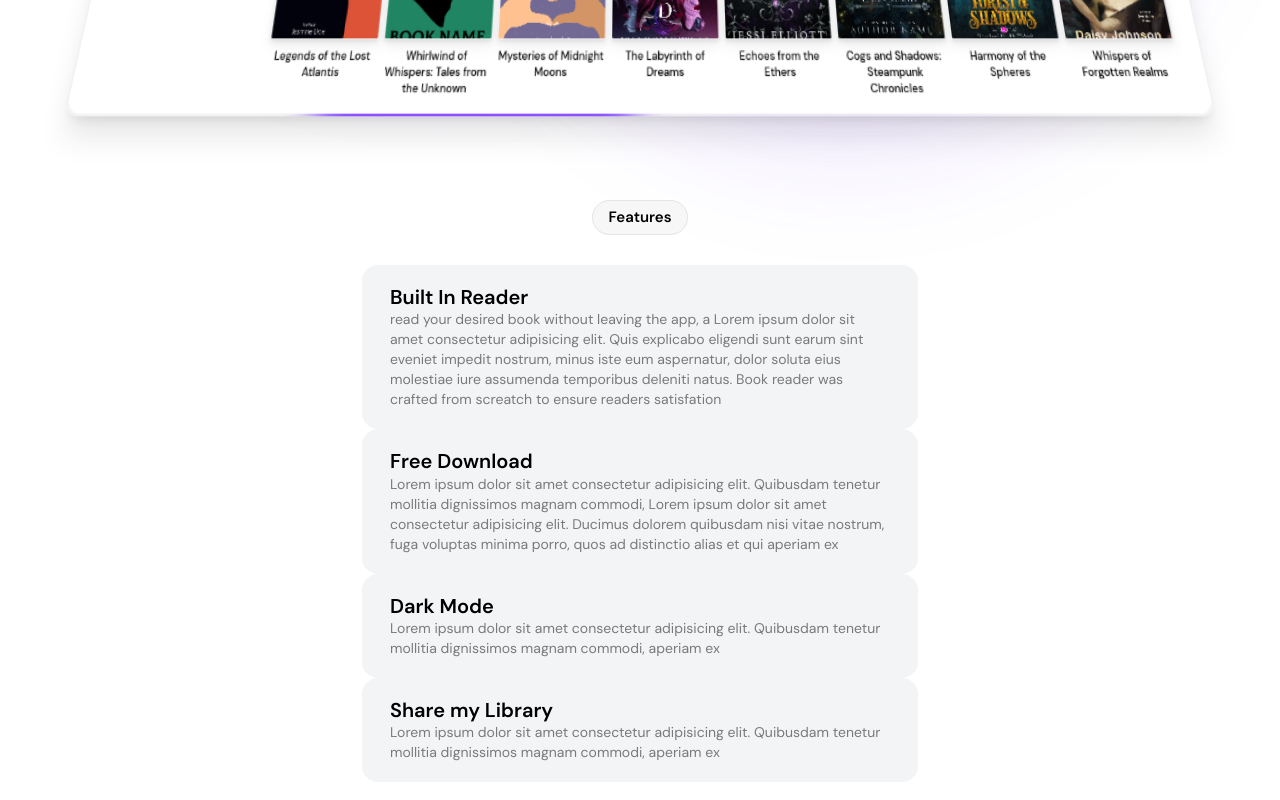
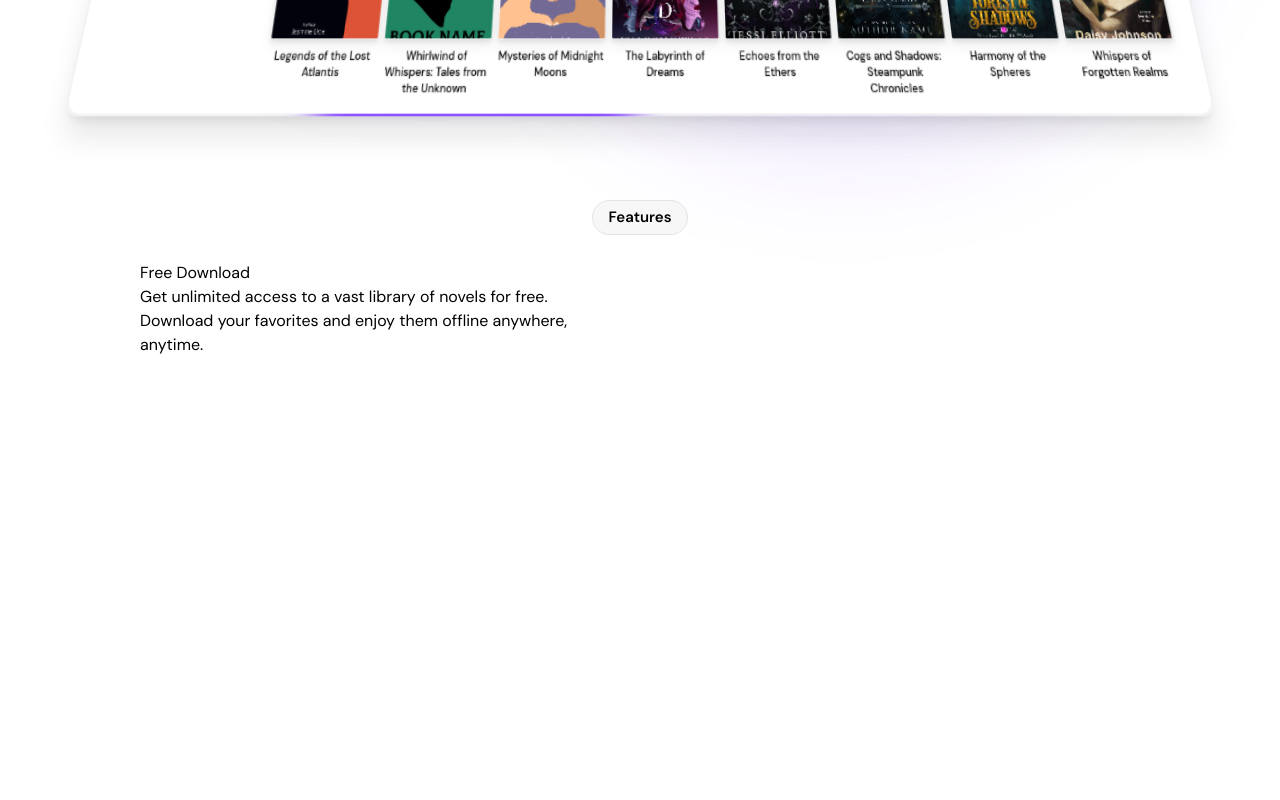
Before and after one commit to kevindermot99/gamezilla, a React (Vite) app: page / in a window 1280 px wide. Shown: the part 986-1786 px from the top of the page. After the commit the page ends 1443 px from the top, so only its background shows below. Built offline with nearby package versions, Linux system fonts and the light colour scheme; a web font is replaced by a local one.

Commit message:
features grid reset

```diff
--- a/src/Landing.jsx
+++ b/src/Landing.jsx
@@ -5,7 +5,6 @@ import screenShoot from "./assets/images/screenshoot.png"
 import { GoArrowUpRight } from "react-icons/go";
 
 function Landing() {
-
 
   return (
     <div className='px-14 max-lg:px-5 overflow-clip pb-[100px]'>
@@ -27,8 +26,6 @@ function Landing() {
         </div>
       </nav>
 
-
-
       <section className=' flex flex-col items-center justify-center text-center p-7 relative max-sm:p-0 max-sm:space-y-6'>
 
         <div className="absolute top-56 left-7 -z-[10] size-[700px] blur-3xl opacity-15 rounded-[50%] bg-main-color max-sm:hidden"></div>
@@ -41,30 +38,19 @@ function Landing() {
           Read or Download Novels online at $0.00 cost, Lorem ipsum dolor sit amet consectetur adipisicing elit. Beatae voluptate at necessitatibus sed dolorum perferendis in Voluptas, deleniti?
         </p>
         <div className='gradient-moving-bg shadow-xl' >
-          <img  src={screenShoot} loading='lazy' className=' w-full max-w-[1000px] rounded-xl' alt="screenshot" />
+          <img src={screenShoot} loading='lazy' className=' w-full max-w-[1000px] rounded-xl' alt="screenshot" />
         </div>
       </section>
 
       <section className='mt-[80px] flex flex-col justify-center items-center'>
         <div className='tag'>Features</div>
-        <div className='mt-5 '>
-          <div className='bg-gray-100 py-5 px-7 rounded-2xl '>
-            <h1 className='text-xl font-semibold'>Built In Reader</h1>
-            <p className='font-normal text-sm max-w-[500px] opacity-50'>read your desired book without leaving the app, a Lorem ipsum dolor sit amet consectetur adipisicing elit. Quis explicabo eligendi sunt earum sint eveniet impedit nostrum, minus iste eum aspernatur, dolor soluta eius molestiae iure assumenda temporibus deleniti natus. Book reader was crafted from screatch to ensure readers satisfation</p>
-          </div>
-          <div className='bg-gray-100 py-5 px-7 rounded-2xl '>
-            <h1 className='text-xl font-semibold'>Free Download</h1>
-            <p className='font-normal text-sm max-w-[500px] opacity-50'>Lorem ipsum dolor sit amet consectetur adipisicing elit. Quibusdam tenetur mollitia dignissimos magnam commodi, Lorem ipsum dolor sit amet consectetur adipisicing elit. Ducimus dolorem quibusdam nisi vitae nostrum, fuga voluptas minima porro, quos ad distinctio alias et qui  aperiam ex </p>
-          </div>
-          <div className='bg-gray-100 py-5 px-7 rounded-2xl '>
-            <h1 className='text-xl font-semibold'>Dark Mode</h1>
-            <p className='font-normal text-sm max-w-[500px] opacity-50'>Lorem ipsum dolor sit amet consectetur adipisicing elit. Quibusdam tenetur mollitia dignissimos magnam commodi, aperiam ex </p>
-          </div>
-          <div className='bg-gray-100 py-5 px-7 rounded-2xl '>
-            <h1 className='text-xl font-semibold'>Share my Library</h1>
-            <p className='font-normal text-sm max-w-[500px] opacity-50'>Lorem ipsum dolor sit amet consectetur adipisicing elit. Quibusdam tenetur mollitia dignissimos magnam commodi, aperiam ex </p>
+        <div className='mt-4 max-w-[1000px] grid grid-cols-2 gap-8'>
+          <div className="">
+            <h1 className="">Free Download</h1>
+            <p className="">Get unlimited access to a vast library of novels for free. Download your favorites and enjoy them offline anywhere, anytime.</p>
           </div>
         </div>
+
       </section>
     </div>
   )
--- a/src/index.css
+++ b/src/index.css
@@ -217,6 +217,8 @@ body {
   transition: transform 1s ease;
   animation: scrollPerspective linear;
   animation-timeline: scroll();
+  animation-range-start: 0;
+  animation-range-end:340px;
 }
 
 @keyframes scrollPerspective {
@@ -275,8 +277,6 @@ body {
 }
 
 
-
-
 /* CUSTOM SCROLL */
 
 ::-webkit-scrollbar {
```
